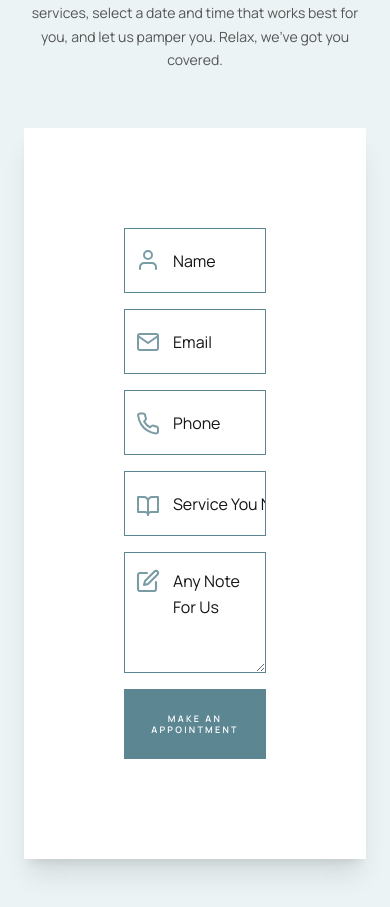
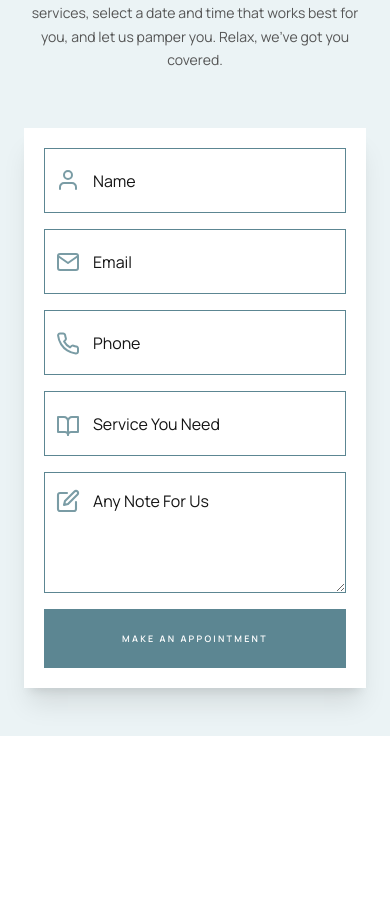
Before and after one commit to MAGHPMallawaarachchi/beautyness, a React (Vite) app: page /beautyness/contact in a window 390 px wide. Shown: the part 1383-2290 px from the top of the page. After the commit the page ends 2119 px from the top, so only its background shows below. Built offline with nearby package versions, Linux system fonts and the light colour scheme; the HTML template or start-up script is replaced by a standard one.

Commit message:
update form mobile view

```diff
--- a/src/pages/Contact.jsx
+++ b/src/pages/Contact.jsx
@@ -62,7 +62,7 @@ const Contact = () => {
               <p className={`${styles.paragraph} max-w-[622px]`}>Book your appointment now! Choose from a range of services, select a date and time that works best for you, and let us pamper you. Relax, we've got you covered.</p>
             </div>
 
-            <form className='bg-white p-[100px] flex flex-col w-full max-w-[1019px] gap-4 shadow-xl' action='' method='POST'>
+            <form className='bg-white sm:p-[100px] xs:p-[50px] p-[20px] flex flex-col w-full max-w-[1019px] gap-4 shadow-xl' action='' method='POST'>
 
               <input type="text" id="name" name="name" className={`border border-dullBlue2 w-full h-[65px] placeholder:${styles.placeholder} placeholder:text-dullBlack  focus:outline-none focus:border-violet-300`} placeholder='Name'/>
 
```
